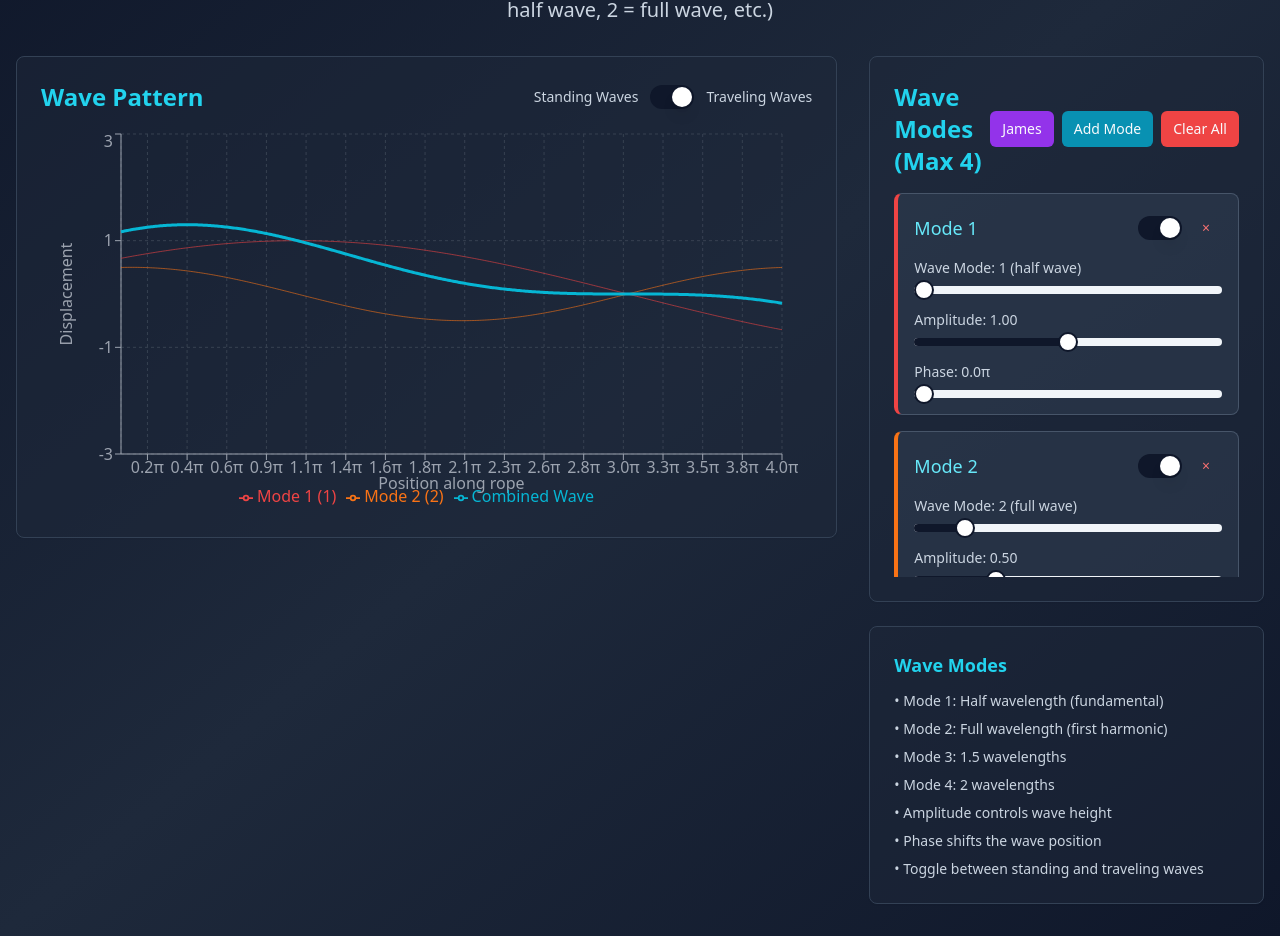
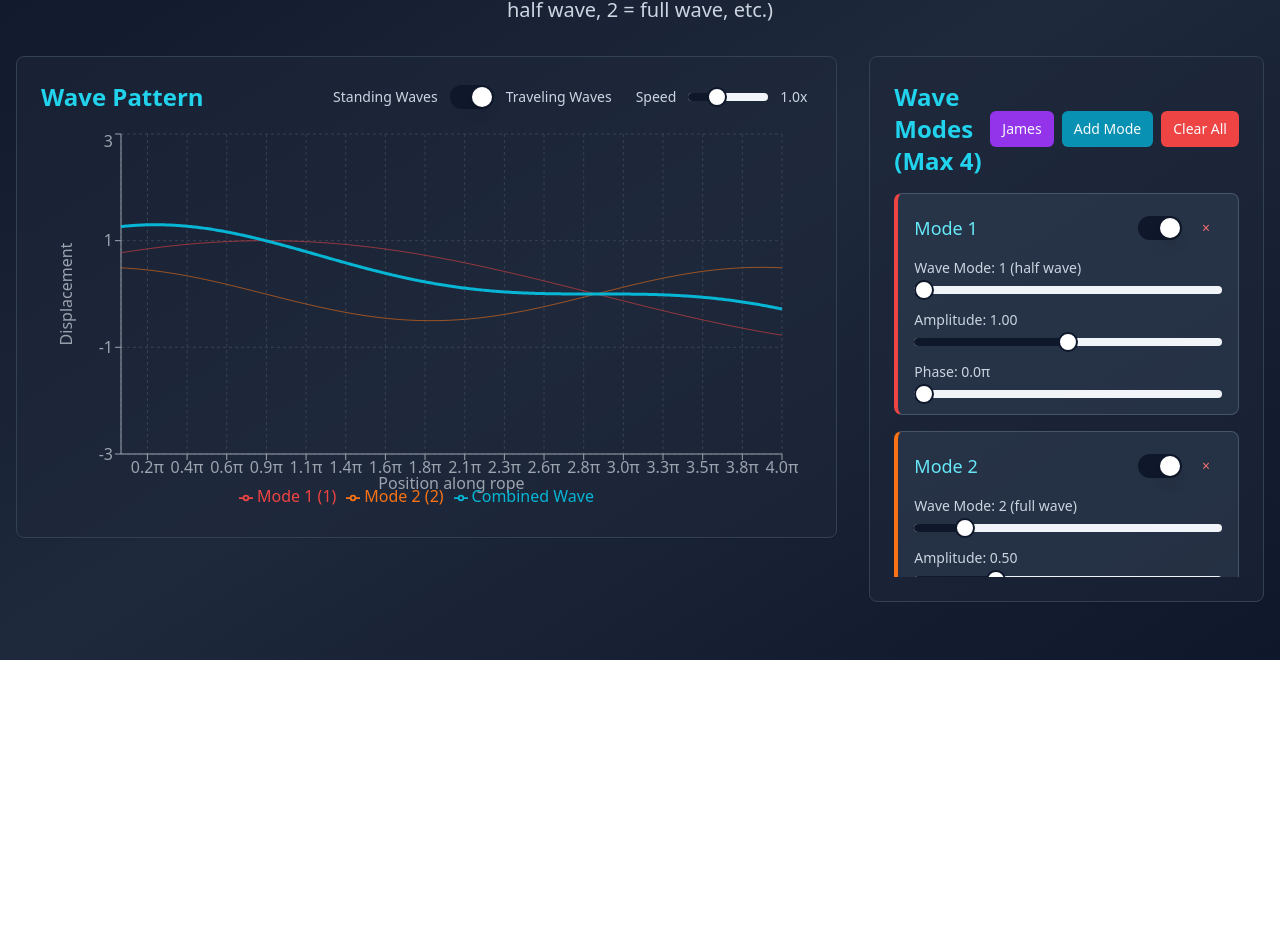
Before and after one commit to snoboll/slincology-waveform-wizard, a React (Vite) app: page / in a window 1280 px wide. Shown: the part 140-1076 px from the top of the page. After the commit the page ends 800 px from the top, so only its background shows below. Built offline with nearby package versions, Linux system fonts and the light colour scheme.

Commit message:
Add animation speed control and UI cleanup
- Added speed control for animation.
- Removed wave mode info from the header.
- Updated the header to remove the redundant description.

```diff
--- a/src/components/WaveformVisualization.tsx
+++ b/src/components/WaveformVisualization.tsx
@@ -6,18 +6,19 @@ import { Tone } from '@/pages/Index';
 interface WaveformVisualizationProps {
   tones: Tone[];
   isAnimated: boolean;
+  animationSpeed: number;
 }
 
-export const WaveformVisualization: React.FC<WaveformVisualizationProps> = ({ tones, isAnimated }) => {
+export const WaveformVisualization: React.FC<WaveformVisualizationProps> = ({ tones, isAnimated, animationSpeed }) => {
   const [time, setTime] = useState(0);
 
   useEffect(() => {
     const interval = setInterval(() => {
-      setTime(prevTime => prevTime + 0.05);
+      setTime(prevTime => prevTime + (0.05 * animationSpeed));
     }, 50);
 
     return () => clearInterval(interval);
-  }, []);
+  }, [animationSpeed]);
 
   const data = useMemo(() => {
     const points = 400;
--- a/src/pages/Index.tsx
+++ b/src/pages/Index.tsx
@@ -6,6 +6,7 @@ import { Button } from '@/components/ui/button';
 import { Card } from '@/components/ui/card';
 import { Switch } from '@/components/ui/switch';
 import { Label } from '@/components/ui/label';
+import { Slider } from '@/components/ui/slider';
 
 export interface Tone {
   id: string;
@@ -21,6 +22,7 @@ const Index = () => {
     { id: '2', frequency: 2, amplitude: 0.5, phase: 0, enabled: true },
   ]);
   const [isAnimated, setIsAnimated] = useState(true);
+  const [animationSpeed, setAnimationSpeed] = useState(1);
 
   const addTone = useCallback(() => {
     if (tones.length >= 4) return; // Limit to 4 tones
@@ -77,6 +79,7 @@ const Index = () => {
             <Card className="bg-slate-800/50 border-slate-700 p-6">
               <div className="flex justify-between items-center mb-4">
                 <h2 className="text-2xl font-semibold text-cyan-400">Wave Pattern</h2>
+                <div className="flex items-center gap-6">
                   <div className="flex items-center gap-3">
                     <Label className="text-slate-300">Standing Waves</Label>
                     <Switch
@@ -85,8 +88,21 @@ const Index = () => {
                     />
                     <Label className="text-slate-300">Traveling Waves</Label>
                   </div>
+                  <div className="flex items-center gap-3 min-w-32">
+                    <Label className="text-slate-300 text-sm">Speed</Label>
+                    <Slider
+                      value={[animationSpeed]}
+                      onValueChange={(value) => setAnimationSpeed(value[0])}
+                      min={0.1}
+                      max={3}
+                      step={0.1}
+                      className="w-20"
+                    />
+                    <span className="text-slate-300 text-sm w-8">{animationSpeed.toFixed(1)}x</span>
                   </div>
-              <WaveformVisualization tones={tones} isAnimated={isAnimated} />
+                </div>
+              </div>
+              <WaveformVisualization tones={tones} isAnimated={isAnimated} animationSpeed={animationSpeed} />
             </Card>
           </div>
 
@@ -126,20 +142,6 @@ const Index = () => {
                 onRemoveTone={removeTone}
               />
             </Card>
-
-            {/* Info Panel */}
-            <Card className="bg-slate-800/50 border-slate-700 p-6">
-              <h3 className="text-lg font-semibold mb-3 text-cyan-400">Wave Modes</h3>
-              <div className="text-sm text-slate-300 space-y-2">
-                <p>• Mode 1: Half wavelength (fundamental)</p>
-                <p>• Mode 2: Full wavelength (first harmonic)</p>
-                <p>• Mode 3: 1.5 wavelengths</p>
-                <p>• Mode 4: 2 wavelengths</p>
-                <p>• Amplitude controls wave height</p>
-                <p>• Phase shifts the wave position</p>
-                <p>• Toggle between standing and traveling waves</p>
-              </div>
-            </Card>
           </div>
         </div>
       </div>
```
Lines whose indentation alone changed are shown as unchanged.
